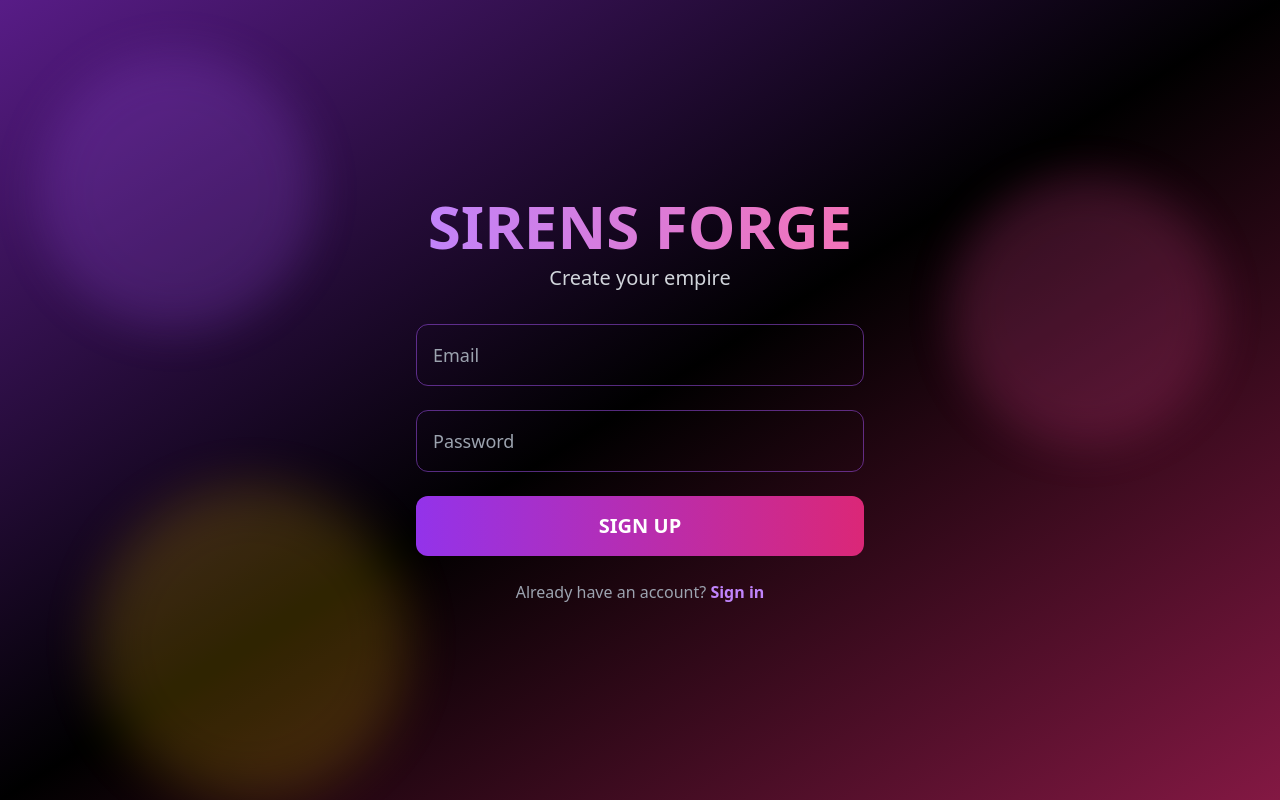
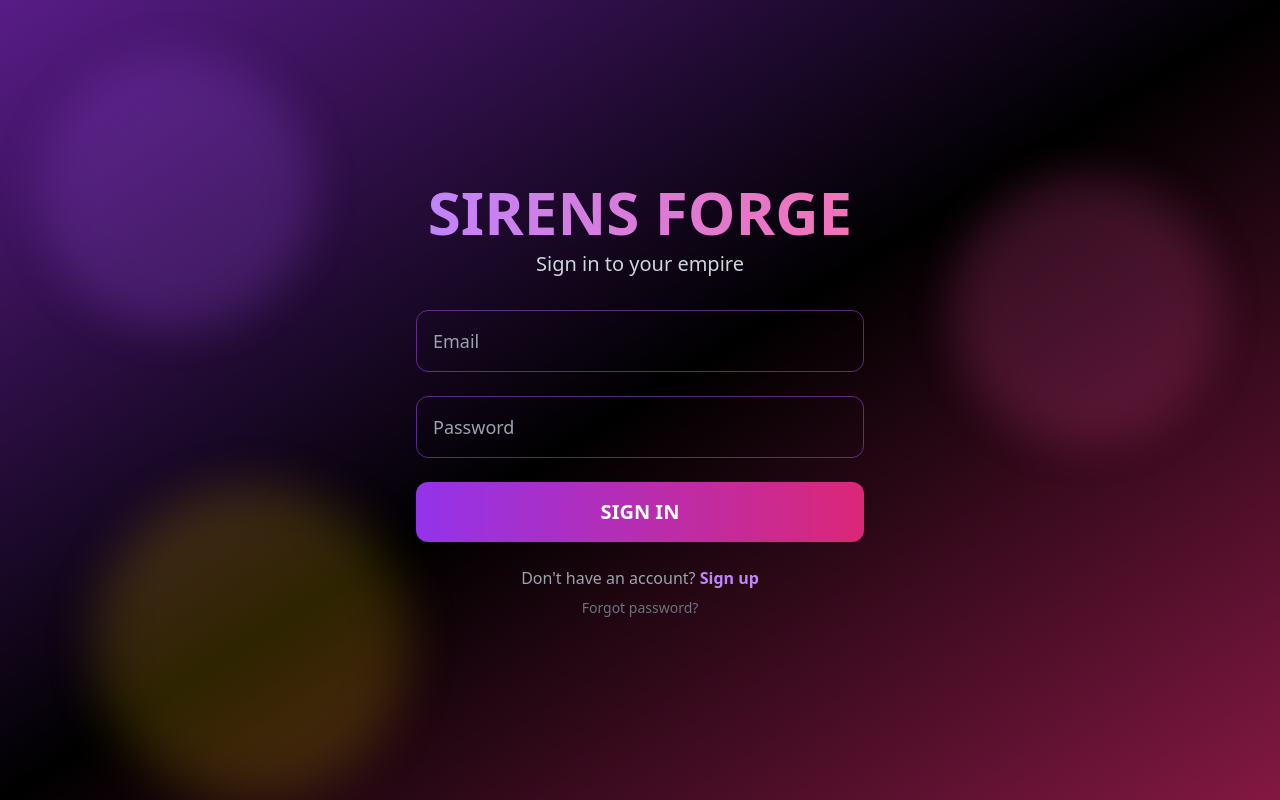
Before and after one commit to playfulorigins333/sirens-forge, a Next.js app: page /auth/signup in a window 1280 px wide. Built offline with nearby package versions, Linux system fonts and the light colour scheme.

Commit message:
LIVE: Sign Up page — full auth flow

```diff
--- a/app/auth/signup/page.tsx
+++ b/app/auth/signup/page.tsx
@@ -1,9 +1,10 @@
 'use client';
 
 import { useState } from 'react';
+import { signIn } from 'next-auth/react';
 import { useRouter } from 'next/navigation';
 
-export default function SignUpPage() {
+export default function SignInPage() {
   const [email, setEmail] = useState('');
   const [password, setPassword] = useState('');
   const [loading, setLoading] = useState(false);
@@ -12,22 +13,22 @@ export default function SignUpPage() {
   const handleSubmit = async (e: React.FormEvent) => {
     e.preventDefault();
     setLoading(true);
-    const res = await fetch('/api/auth/signup', {
-      method: 'POST',
-      headers: { 'Content-Type': 'application/json' },
-      body: JSON.stringify({ email, password }),
+    const res = await signIn('credentials', {
+      email,
+      password,
+      redirect: false,
     });
     setLoading(false);
-    if (res.ok) {
-      alert('Account created! Please sign in.');
-      router.push('/auth/signin');
+    if (res?.ok) {
+      router.push('/dashboard');
     } else {
-      alert('Signup failed — try another email');
+      alert('Invalid email or password');
     }
   };
 
   return (
     <div className="min-h-screen bg-gradient-to-br from-purple-900 via-black to-pink-900 text-white flex items-center justify-center p-6 relative overflow-hidden">
+      {/* Blobs */}
       <div className="absolute inset-0 opacity-20">
         <div className="absolute top-10 left-10 w-72 h-72 bg-purple-500 rounded-full mix-blend-multiply filter blur-xl animate-blob"></div>
         <div className="absolute top-40 right-10 w-72 h-72 bg-pink-500 rounded-full mix-blend-multiply filter blur-xl animate-blob animation-delay-2000"></div>
@@ -39,7 +40,7 @@ export default function SignUpPage() {
           <h1 className="text-6xl font-black bg-gradient-to-r from-purple-400 to-pink-400 bg-clip-text text-transparent mb-2">
             SIRENS FORGE
           </h1>
-          <p className="text-xl text-gray-300">Create your empire</p>
+          <p className="text-xl text-gray-300">Sign in to your empire</p>
         </div>
 
         <form onSubmit={handleSubmit} className="space-y-6">
@@ -64,20 +65,31 @@ export default function SignUpPage() {
             disabled={loading}
             className="w-full bg-gradient-to-r from-purple-600 to-pink-600 hover:from-purple-700 hover:to-pink-700 text-white font-bold py-4 rounded-xl text-xl transform hover:scale-105 transition-all disabled:opacity-50"
           >
-            {loading ? 'Creating...' : 'SIGN UP'}
+            {loading ? 'Signing in...' : 'SIGN IN'}
           </button>
         </form>
 
-        <p className="text-center text-gray-400 mt-6">
-          Already have an account?{' '}
-          <a href="/auth/signin" className="text-purple-400 hover:text-purple-300 font-bold">
-            Sign in
-          </a>
-        </p>
+        <div className="mt-6 text-center">
+          <p className="text-gray-400">
+            Don&apos;t have an account?{' '}
+            <a href="/auth/signup" className="text-purple-400 hover:text-purple-300 font-bold">
+              Sign up
+            </a>
+          </p>
+          <p className="text-sm text-gray-500 mt-2">
+            <a href="/auth/forgot" className="hover:text-purple-400">
+              Forgot password?
+            </a>
+          </p>
+        </div>
       </div>
 
       <style jsx>{`
-        @keyframes blob { 0%,100% { transform: translate(0,0) scale(1); } 33% { transform: translate(30px,-50px) scale(1.1); } 66% { transform: translate(-20px,20px) scale(0.9); } }
+        @keyframes blob {
+          0%, 100% { transform: translate(0, 0) scale(1); }
+          33% { transform: translate(30px, -50px) scale(1.1); }
+          66% { transform: translate(-20px, 20px) scale(0.9); }
+        }
         .animate-blob { animation: blob 7s infinite; }
         .animation-delay-2000 { animation-delay: 2s; }
         .animation-delay-4000 { animation-delay: 4s; }
```
